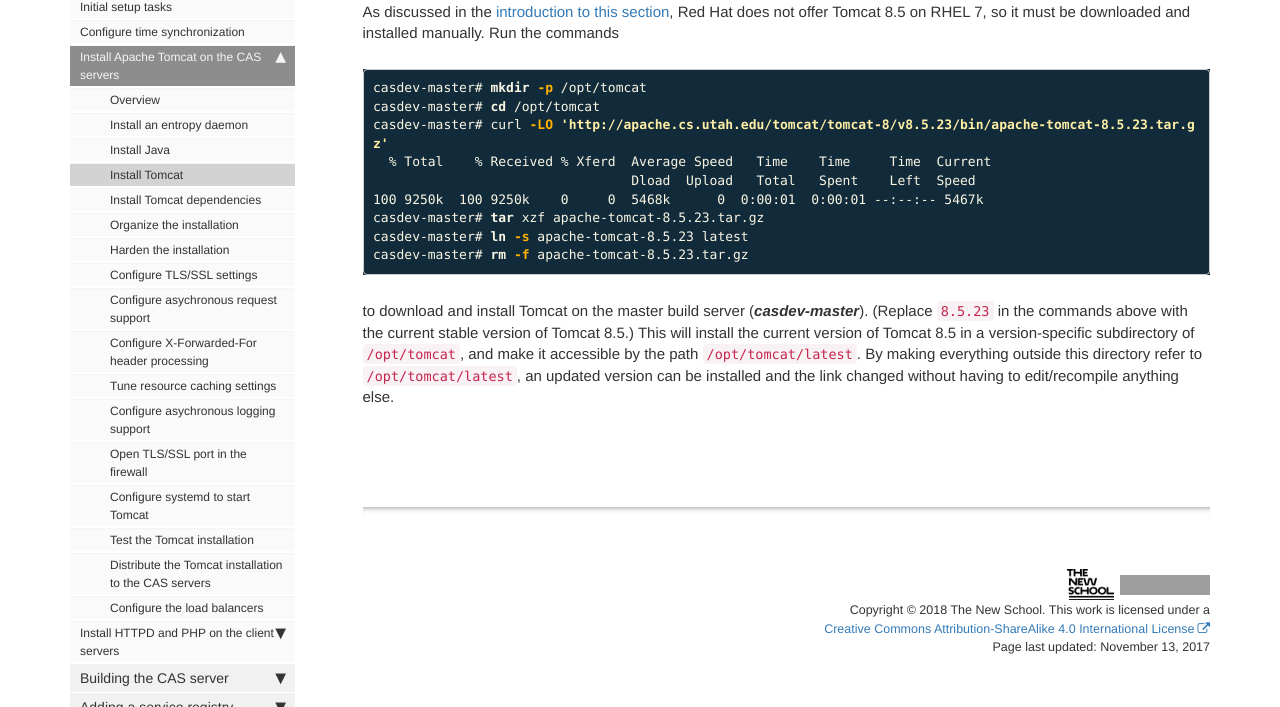
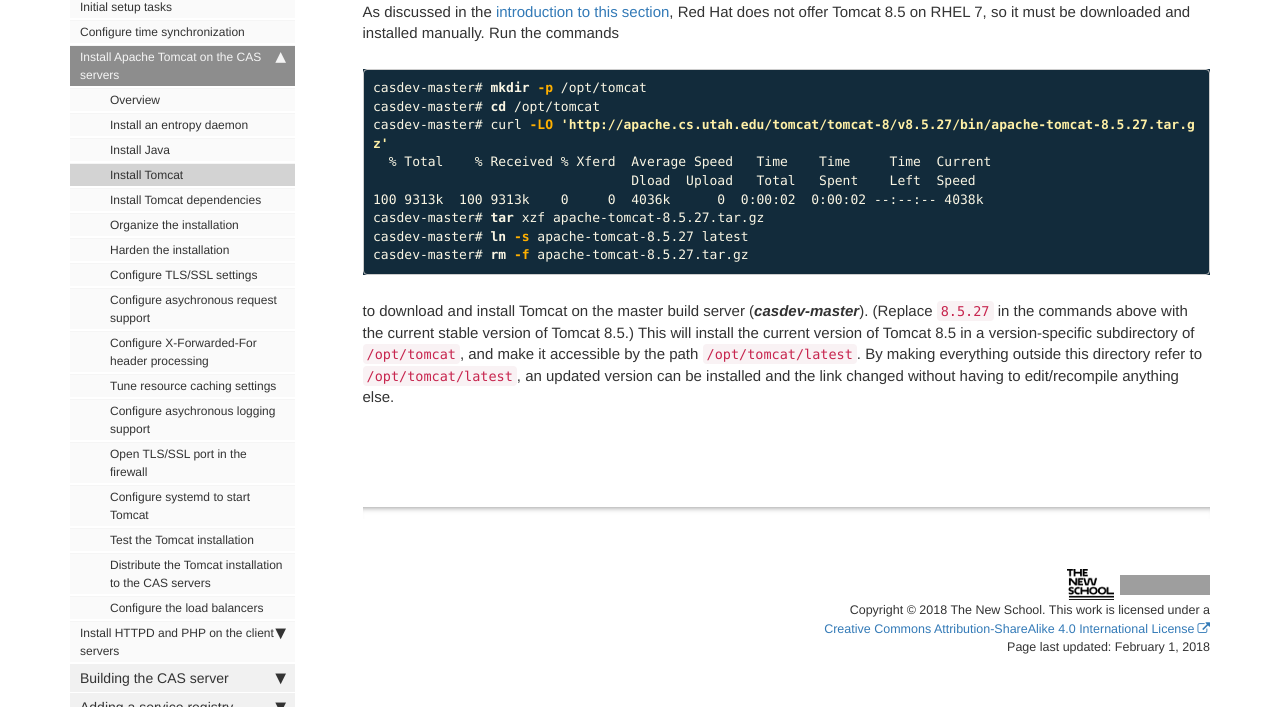
Before and after one commit to dacurry-tns/deploying-apereo-cas, a Jekyll site: the page built from pages/setup/tomcat/install-tomcat.md, in a window 1280 px wide and 1015 px high. Shown: the part 308-1015 px from the top of the window. Built offline with Jekyll 4.4.1, drawn with Linux system fonts in a browser that asks for light colours; nearby versions of some CDN libraries; comment, search, counter and statistics services are not loaded; grey boxes are pictures that could not be loaded.

Commit message:
Updated Tomcat version

````diff
--- a/pages/setup/tomcat/install-tomcat.md
+++ b/pages/setup/tomcat/install-tomcat.md
@@ -1,6 +1,6 @@
 ---
 title: Install Tomcat
-last_updated: November 13, 2017
+last_updated: February 1, 2018
 sidebar: main_sidebar
 permalink: setup_tomcat_install-tomcat.html
 summary:
@@ -13,15 +13,15 @@ As discussed in the [introduction to this section][setup_tomcat_overview], Red H
 ```console
 casdev-master# mkdir -p /opt/tomcat
 casdev-master# cd /opt/tomcat
-casdev-master# curl -LO 'http://apache.cs.utah.edu/tomcat/tomcat-8/v8.5.23/bin/apache-tomcat-8.5.23.tar.gz'
+casdev-master# curl -LO 'http://apache.cs.utah.edu/tomcat/tomcat-8/v8.5.27/bin/apache-tomcat-8.5.27.tar.gz'
   % Total    % Received % Xferd  Average Speed   Time    Time     Time  Current
                                  Dload  Upload   Total   Spent    Left  Speed
-100 9250k  100 9250k    0     0  5468k      0  0:00:01  0:00:01 --:--:-- 5467k
-casdev-master# tar xzf apache-tomcat-8.5.23.tar.gz
-casdev-master# ln -s apache-tomcat-8.5.23 latest
-casdev-master# rm -f apache-tomcat-8.5.23.tar.gz
+100 9313k  100 9313k    0     0  4036k      0  0:00:02  0:00:02 --:--:-- 4038k
+casdev-master# tar xzf apache-tomcat-8.5.27.tar.gz
+casdev-master# ln -s apache-tomcat-8.5.27 latest
+casdev-master# rm -f apache-tomcat-8.5.27.tar.gz
 ```
 
-to download and install Tomcat on the master build server (***casdev-master***). (Replace `8.5.23` in the commands above with the current stable version of Tomcat 8.5.) This will install the current version of Tomcat 8.5 in a version-specific subdirectory of `/opt/tomcat`, and make it accessible by the path `/opt/tomcat/latest`.  By making everything outside this directory refer to `/opt/tomcat/latest`, an updated version can be installed and the link changed without having to edit/recompile anything else.
+to download and install Tomcat on the master build server (***casdev-master***). (Replace `8.5.27` in the commands above with the current stable version of Tomcat 8.5.) This will install the current version of Tomcat 8.5 in a version-specific subdirectory of `/opt/tomcat`, and make it accessible by the path `/opt/tomcat/latest`.  By making everything outside this directory refer to `/opt/tomcat/latest`, an updated version can be installed and the link changed without having to edit/recompile anything else.
 
 {% include links.html %}
````
Also changed, not shown: pages/setup/tomcat/install-tomcat-dependencies.md (+6 -6 lines).
